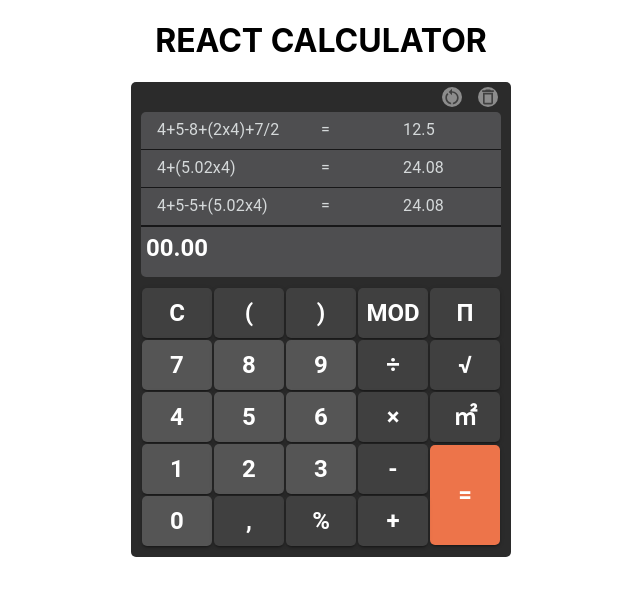
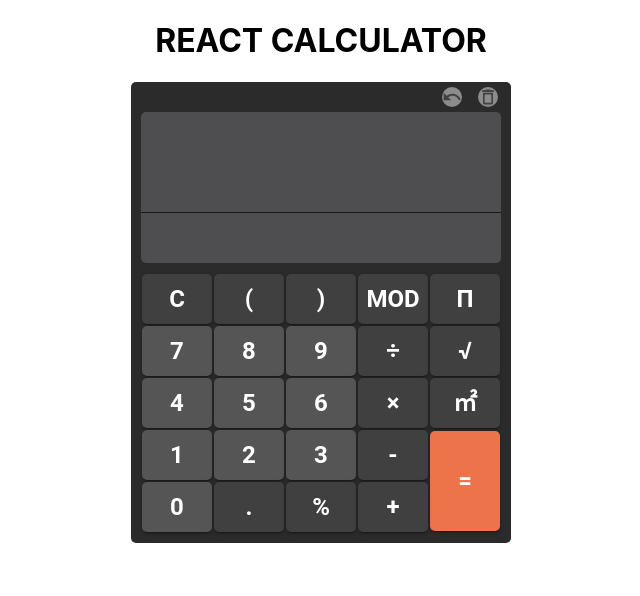
Before and after one commit to Mrk197/react-calculator, a React (Create React App) app: page / in a window 1280 px wide. Shown: the top 596 px of the page, without its empty margins (319-959 px from the left). Built offline with nearby package versions, Linux system fonts and the light colour scheme.

Commit message:
calculator operation

```diff
--- a/src/App.js
+++ b/src/App.js
@@ -2,14 +2,76 @@ import Keyboard from "./components/Keyboard";
 import Display from "./components/Display";
 import History from "./components/History";
 import OptionBar from "./components/OptionBar";
+import { infixToPostfix, buildExpressionTree, evaluateExpressionTree } from "./components/ExpressionTree";
 import { Box } from "@mui/material";
+import { useEffect, useState } from "react";
 
 function App() {
-  const history = [
-    {op:'4+5-5+(5.02x4)', total: '24.08'},
-    {op:'4+(5.02x4)', total: '24.08'},
-    {op:'4+5-8+(2x4)+7/2', total: '12.5'}
-  ];
+  // const history = [
+  //   {op:'4+5-5+(5.02x4)', total: '24.08'},
+  //   {op:'4+(5.02x4)', total: '24.08'},
+  //   {op:'4+5-8+(2x4)+7/2', total: '12.5'}
+  // ];
+  const [history, setHistory] = useState([]);
+  const [infixExpression, setInfixExpression] = useState("");
+  //const [lastNumber, setLastNumber] = useState("0");
+
+  const resolveExpresion = () => {
+    let temporalInfixExpression = infixExpression;
+    temporalInfixExpression = temporalInfixExpression.replace('×','*');
+    temporalInfixExpression = temporalInfixExpression.replace('÷','/');
+    temporalInfixExpression = temporalInfixExpression.replace('㎡','^2');
+    temporalInfixExpression = temporalInfixExpression.replace('√','2#');
+    temporalInfixExpression = temporalInfixExpression.replace('mod','@');
+    temporalInfixExpression = temporalInfixExpression.replace('%','%100');
+    temporalInfixExpression = temporalInfixExpression.replace('Π', Math.PI);
+    temporalInfixExpression = temporalInfixExpression.replace(')(', ')*(');
+    console.log("Temporal Exp",temporalInfixExpression);
+    const infixTokens = temporalInfixExpression.split(/([()+\-*/^%#@])/).filter(Boolean);
+    console.log("infixTokens", infixTokens);
+    const postfixExpression = infixToPostfix(infixTokens);
+    const expressionTree = buildExpressionTree(postfixExpression);
+    const result = evaluateExpressionTree(expressionTree);
+    return result;
+  };
+
+  const undoExpresion = () => {
+    const newExpresion = infixExpression.substring(0,infixExpression.length-1);
+    setInfixExpression(newExpresion);
+  }
+  const changeDisplay = (value) => {
+    console.log(value);
+    const operators = ["+","-","×","÷","mod","√","㎡","%"]
+    const numbers =[0,1,2,3,4,5,6,7,8,9];
+    // if (numbers.includes(parseInt(value))) {
+    //   setLastNumber(lastNumber+value);
+    //   console.log("lastNumber",lastNumber);
+    // };
+    console.log(infixExpression.at(0));
+    //if(infixExpression.at(0) == "0") setInfixExpression("");
+    if(value === 'C') {
+      //setLastNumber("0")
+      setInfixExpression("")
+      return;
+    };
+    if(value === ',' && infixExpression.at(infixExpression.length-1) === ',') return; //don't duplicate ,
+    if(value === ')' && infixExpression.at(infixExpression.length-1) === '(') return setInfixExpression(infixExpression.concat("0")+value); //(0)
+    if(value === ')' && operators.includes(infixExpression.at(infixExpression.length-1))) return setInfixExpression(infixExpression.concat("0")+value); // (1+0)
+    if(numbers.includes(parseInt(value)) && infixExpression.at(infixExpression.length-1) === ')') return setInfixExpression(infixExpression.concat("×")+value) //(8)2
+    if(value === '(' && numbers.includes(parseInt(infixExpression.at(infixExpression.length-1)))) return setInfixExpression(infixExpression.concat("×")+value)//2(8)
+    if (operators.includes(value) && operators.includes(infixExpression.at(infixExpression.length-1))) return setInfixExpression(infixExpression.substring(0,infixExpression.length-1).concat(value)); //change operator
+    if(value === '=') {
+      if (operators.includes(infixExpression.at(infixExpression.length-1)) && infixExpression.at(infixExpression.length-1)!=='%' && infixExpression.at(infixExpression.length-1)!=='㎡') return;
+      const total = resolveExpresion();
+      setInfixExpression(`${total}`);
+      return setHistory([...history,{op:infixExpression,total:total}]);
+    }
+    else return setInfixExpression(infixExpression+value);
+  }
+
+  useEffect(()=>{
+    console.log("infixExpression", infixExpression);
+  },[infixExpression]);
   return (
     <div className="App">
       <Box
@@ -21,10 +83,10 @@ function App() {
         }}
       >
         <h1>REACT CALCULATOR</h1>
-        <OptionBar />
+        <OptionBar changeHistory={setHistory} undo={undoExpresion}/>
         <History history={history}/>
-        <Display total="00.00" />
-        <Keyboard />
+        <Display total={infixExpression} />
+        <Keyboard changeDisplay={changeDisplay} />
       </Box>
     </div>
   );
--- a/src/components/CalcButton.js
+++ b/src/components/CalcButton.js
@@ -1,7 +1,10 @@
 import React from "react";
 import { Button } from "@mui/material";
 
-const CalcButton = ({ value, width, height, rowSpan = 1, backgroundColor }) => {
+const CalcButton = ({ value, width, height, rowSpan = 1, backgroundColor, changeDisplay }) => {
+  const buttonPresed = ()=>{
+    changeDisplay(value.props.children);
+  }
   return (
     <Button
       variant="contained"
@@ -15,6 +18,7 @@ const CalcButton = ({ value, width, height, rowSpan = 1, backgroundColor }) => {
         borderRadius: "5px",
         backgroundColor: `${backgroundColor}`,
       }}
+      onClick={buttonPresed}
     >
       {value}
     </Button>
--- a/src/components/ExpressionTree.js
+++ b/src/components/ExpressionTree.js
@@ -22,8 +22,8 @@ const buildExpressionTree = (postfixExpression) => {
     } else {
       stack.push(new TreeNode(token));
     }
+    console.log("Tree", stack);
   }
-
   return stack.pop();
 };
 
@@ -48,6 +48,12 @@ const evaluateExpressionTree = (root) => {
       return leftValue / rightValue;
     case "^":
       return Math.pow(leftValue, rightValue);
+    case "#":
+      return Math.sqrt(rightValue);
+    case "@":
+      return  leftValue % rightValue;
+    case "%":
+      return leftValue/rightValue;
     default:
       return 0;
   }
@@ -55,7 +61,7 @@ const evaluateExpressionTree = (root) => {
 
 const isOperator = (token) => {
   // Check if the token is one of the supported operators
-  return ["+", "-", "*", "/", "^", "sqr"].includes(token);
+  return ["+", "-", "*", "/", "^", "#", "@", "%"].includes(token);
 };
 
 const isOperand = (token) => {
@@ -71,10 +77,13 @@ const getPrecedence = (operator) => {
       return 1;
     case "*":
     case "/":
+    case "@":
       return 2;
     case "^":
-    case "sqr":
+    case "#":
       return 3;
+    case "%":
+      return 4;
     default:
       return 0; //For parentheses or unknown operators
   }
@@ -117,14 +126,17 @@ const infixToPostfix = (infixExpression) => {
   return output;
 };
 
-const infixExpression = "(2*3)/(3+3^2)";
-const infixExpressionB = "6/12";
+//const infixExpression = "(2x3)/(3+3^2)";
+// const infixExpression = "07-5*4";
 
-const infixTokens = infixExpression.split(/([()+\-*/^])/).filter(Boolean);
-const postfixExpression = infixToPostfix(infixTokens);
-const expressionTree = buildExpressionTree(postfixExpression);
-const result = evaluateExpressionTree(expressionTree);
+// const infixTokens = infixExpression.split(/([()+\-*/^%#@])/).filter(Boolean);
+// console.log(infixTokens);
+// const postfixExpression = infixToPostfix(infixTokens);
+// const expressionTree = buildExpressionTree(postfixExpression);
+// const result = evaluateExpressionTree(expressionTree);
 
-console.log(`Infix Expression: ${infixExpression}`);
-console.log(`Postfix Expression: ${postfixExpression.join(" ")}`);
-console.log(`Result: ${result}`);
+// console.log(`Infix Expression: ${infixExpression}`);
+// console.log(`Postfix Expression: ${postfixExpression.join(" ")}`);
+// console.log(`Result: ${result}`);
+
+export {infixToPostfix, buildExpressionTree, evaluateExpressionTree};
--- a/src/components/History.js
+++ b/src/components/History.js
@@ -3,11 +3,11 @@ import { Box } from "@mui/material";
 import List from '@mui/material/List';
 import ListItem from '@mui/material/ListItem';
 import ListItemText from '@mui/material/ListItemText';
-import Divider from '@mui/material/Divider';
 
 const style = {
     width: '100%',
-    overflow: 'auto',
+    //overflow: 'scroll',
+    overflowY: "auto",
     p: '0',
     color: "#d5d9da",
     backgroundColor: "#4e4e50",
@@ -15,7 +15,7 @@ const style = {
     borderBottom: 1,
     borderBottomColor: "#171718",
     display: "flex",
-    flexDirection: "column-reverse",
+    flexDirection: "column",
     borderTopLeftRadius: 5,
     borderTopRightRadius: 5
   };
@@ -27,6 +27,7 @@ const History = ({history}) => {
         display: "flex",
         flexDirection: "column",
         alignContent: "center",
+        justifyContent: "flex-end",
         width: "360px",
         maxHeight: "150px",
         minHeight: "100px",
@@ -37,14 +38,10 @@ const History = ({history}) => {
     >
         <List sx={style}>
             {history.map((element, index)=>(
-                <li key={index}>
-                    <ListItem sx={{maxHeight: "37px", width: "100%", justifyContent: 'flex-end'}}>
-                        <ListItemText primary={element.op} multiline sx={{ width: 2/4, maxWidth: 3/5 }}/>
-                        <ListItemText primary="=" sx={{ width: 1/4, minWidth: 1/5 }}/>
-                        <ListItemText primary={element.total} sx={{ width: 1/4, minWidth: 1/5 }}/>
-                    </ListItem>
-                    <Divider sx={{borderColor:'#171718'}} />
-                </li>
+                <ListItem key={index} sx={{maxHeight: "37px", width: "100%", borderBottom: .5, borderColor:"#171718"}}>
+                    <ListItemText primary={element.op+" = "+element.total} multiline />
+                    {/* <ListItemText primary={} sx={{ width: 1/4, minWidth: 1/5 }}/> */}
+                </ListItem>
             ))}
         </List>
     </Box>
--- a/src/components/Keyboard.js
+++ b/src/components/Keyboard.js
@@ -2,7 +2,7 @@ import React from "react";
 import { Box, Table, TableCell, TableRow, Typography } from "@mui/material";
 import CalcButton from "./CalcButton";
 
-const Keyboard = ({ children }) => {
+const Keyboard = ({ changeDisplay }) => {
   const width = "70px";
   const height = "50px";
   const plusHeight = "100px";
@@ -31,6 +31,7 @@ const Keyboard = ({ children }) => {
                   {"C"}
                 </Typography>
               }
+              changeDisplay={changeDisplay}
             />
           </TableCell>
           <TableCell sx={{ padding: 0, width: "auto", borderBottom: 0 }}>
@@ -43,6 +44,7 @@ const Keyboard = ({ children }) => {
                   {"("}
                 </Typography>
               }
+              changeDisplay={changeDisplay}
             />
           </TableCell>
           <TableCell sx={{ padding: 0, width: "auto", borderBottom: 0 }}>
@@ -55,6 +57,7 @@ const Keyboard = ({ children }) => {
                   {")"}
                 </Typography>
               }
+              changeDisplay={changeDisplay}
             />
           </TableCell>
           <TableCell sx={{ padding: 0, width: "auto", borderBottom: 0 }}>
@@ -67,6 +70,7 @@ const Keyboard = ({ children }) => {
                   {"mod"}
                 </Typography>
               }
+              changeDisplay={changeDisplay}
             />
           </TableCell>
           <TableCell sx={{ padding: 0, width: "auto", borderBottom: 0 }}>
@@ -79,6 +83,7 @@ const Keyboard = ({ children }) => {
                   {"Π"}
                 </Typography>
               }
+              changeDisplay={changeDisplay}
             />
           </TableCell>
         </TableRow>
@@ -93,6 +98,7 @@ const Keyboard = ({ children }) => {
                   7
                 </Typography>
               }
+              changeDisplay={changeDisplay}
             />
           </TableCell>
           <TableCell sx={{ padding: 0, width: "auto", borderBottom: 0 }}>
@@ -105,6 +111,7 @@ const Keyboard = ({ children }) => {
                   8
                 </Typography>
               }
+              changeDisplay={changeDisplay}
             />
           </TableCell>
           <TableCell sx={{ padding: 0, width: "auto", borderBottom: 0 }}>
@@ -117,6 +124,7 @@ const Keyboard = ({ children }) => {
                   9
                 </Typography>
               }
+              changeDisplay={changeDisplay}
             />
           </TableCell>
           <TableCell sx={{ padding: 0, width: "auto", borderBottom: 0 }}>
@@ -129,6 +137,7 @@ const Keyboard = ({ children }) => {
                   {"÷"}
                 </Typography>
               }
+              changeDisplay={changeDisplay}
             />
           </TableCell>
           <TableCell sx={{ padding: 0, width: "auto", borderBottom: 0 }}>
@@ -141,6 +150,7 @@ const Keyboard = ({ children }) => {
                   {"√"}
                 </Typography>
               }
+              changeDisplay={changeDisplay}
             />
           </TableCell>
         </TableRow>
@@ -162,6 +172,7 @@ const Keyboard = ({ children }) => {
                   4
                 </Typography>
               }
+              changeDisplay={changeDisplay}
             />
           </TableCell>
           <TableCell sx={{ padding: 0, width: "auto", borderBottom: 0 }}>
@@ -174,6 +185,7 @@ const Keyboard = ({ children }) => {
                   5
                 </Typography>
               }
+              changeDisplay={changeDisplay}
             />
           </TableCell>
           <TableCell sx={{ padding: 0, width: "auto", borderBottom: 0 }}>
@@ -186,6 +198,7 @@ const Keyboard = ({ children }) => {
                   6
                 </Typography>
               }
+              changeDisplay={changeDisplay}
             />
           </TableCell>
           <TableCell sx={{ padding: 0, width: "auto", borderBottom: 0 }}>
@@ -198,6 +211,7 @@ const Keyboard = ({ children }) => {
                   {"×"}
                 </Typography>
               }
+              changeDisplay={changeDisplay}
             />
           </TableCell>
           <TableCell sx={{ padding: 0, width: "auto", borderBottom: 0 }}>
@@ -210,6 +224,7 @@ const Keyboard = ({ children }) => {
                   {"㎡"}
                 </Typography>
               }
+              changeDisplay={changeDisplay}
             />
           </TableCell>
         </TableRow>
@@ -231,6 +246,7 @@ const Keyboard = ({ children }) => {
                   1
                 </Typography>
               }
+              changeDisplay={changeDisplay}
             />
           </TableCell>
           <TableCell sx={{ padding: 0, width: "auto", borderBottom: 0 }}>
@@ -243,6 +259,7 @@ const Keyboard = ({ children }) => {
                   2
                 </Typography>
               }
+              changeDisplay={changeDisplay}
             />
           </TableCell>
           <TableCell sx={{ padding: 0, width: "auto", borderBottom: 0 }}>
@@ -255,6 +272,7 @@ const Keyboard = ({ children }) => {
                   3
                 </Typography>
               }
+              changeDisplay={changeDisplay}
             />
           </TableCell>
           <TableCell sx={{ padding: 0, width: "auto", borderBottom: 0 }}>
@@ -267,6 +285,7 @@ const Keyboard = ({ children }) => {
                   -
                 </Typography>
               }
+              changeDisplay={changeDisplay}
             />
           </TableCell>
           <TableCell
@@ -282,6 +301,7 @@ const Keyboard = ({ children }) => {
                   =
                 </Typography>
               }
+              changeDisplay={changeDisplay}
             />
           </TableCell>
         </TableRow>
@@ -303,6 +323,7 @@ const Keyboard = ({ children }) => {
                   0
                 </Typography>
               }
+              changeDisplay={changeDisplay}
             />
           </TableCell>
           <TableCell sx={{ padding: 0, width: "auto", borderBottom: 0 }}>
@@ -312,9 +333,10 @@ const Keyboard = ({ children }) => {
               backgroundColor={"#404040"}
               value={
                 <Typography variant="h5" fontWeight={"bold"}>
-                  ,
+                  .
                 </Typography>
               }
+              changeDisplay={changeDisplay}
             />
           </TableCell>
           <TableCell sx={{ padding: 0, width: "auto", borderBottom: 0 }}>
@@ -327,6 +349,7 @@ const Keyboard = ({ children }) => {
                   %
                 </Typography>
               }
+              changeDisplay={changeDisplay}
             />
           </TableCell>
           <TableCell sx={{ padding: 0, width: "auto", borderBottom: 0 }}>
@@ -339,6 +362,7 @@ const Keyboard = ({ children }) => {
                   +
                 </Typography>
               }
+              changeDisplay={changeDisplay}
             />
           </TableCell>
         </TableRow>
--- a/src/components/OptionBar.js
+++ b/src/components/OptionBar.js
@@ -1,9 +1,9 @@
 import React from "react";
 import { Box, IconButton } from "@mui/material";
-import RestartAltIcon from '@mui/icons-material/RestartAlt';
+import UndoIcon from '@mui/icons-material/Undo';
 import DeleteOutlineOutlinedIcon from '@mui/icons-material/DeleteOutlineOutlined';
 
-const OptionBar = () => {
+const OptionBar = ({changeHistory, undo}) => {
     return(<Box
       sx={{
         display: "flex",
@@ -18,9 +18,9 @@ const OptionBar = () => {
       }}
     >
         <IconButton aria-label="delete">
-            <RestartAltIcon fontSize="small" sx={{backgroundColor:"#8c8c8c", borderRadius:5}}/>
+            <UndoIcon fontSize="small" sx={{backgroundColor:"#8c8c8c", borderRadius:5}} onClick={()=> undo()}/>
         </IconButton>
-        <IconButton aria-label="delete">
+        <IconButton aria-label="delete" onClick={()=> changeHistory([])}>
             <DeleteOutlineOutlinedIcon fontSize="small" sx={{backgroundColor:"#8c8c8c", borderRadius:5}}/>
         </IconButton>
     </Box>)
```
